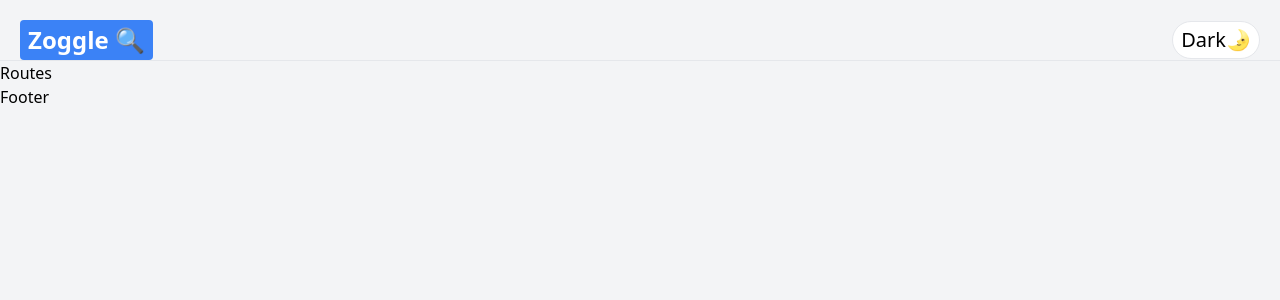
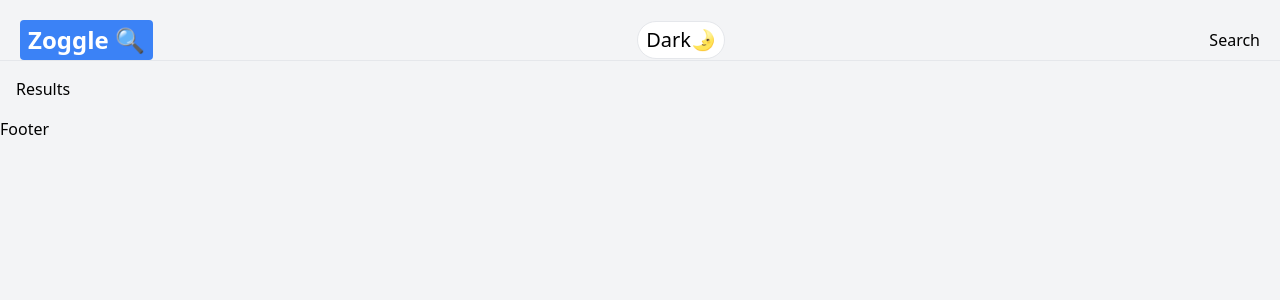
Before and after one commit to zichengshan/Zoggle, a React (Create React App) app: page /search in a window 1280 px wide. Shown: the top 300 px of the page. Built offline with nearby package versions, Linux system fonts and the light colour scheme.

Commit message:
RoutesComponent and Results

```diff
--- a/src/App.js
+++ b/src/App.js
@@ -2,7 +2,7 @@ import React, {useState} from "react"
 
 import Navbar from "./components/Navbar"
 import Footer from "./components/Footer"
-import Routes from "./components/Routes"
+import RoutesComponent from "./components/RoutesComponent"
 
 function App() {
     const [darkTheme, setDarkTheme] = useState(false)
@@ -10,7 +10,7 @@ function App() {
         <div className={darkTheme ? 'dark' : ''}>
             <div className='bg-gray-100 dark:bg-gray-900 dark:text-gray-200 min-h-screen'>
                 <Navbar darkTheme={darkTheme} setDarkTheme={setDarkTheme}/>
-                <Routes />
+                <RoutesComponent />
                 <Footer />
             </div>
         </div>
--- a/src/components/Navbar.jsx
+++ b/src/components/Navbar.jsx
@@ -1,5 +1,7 @@
 import React from "react"
 import {Link} from "react-router-dom"
+
+import Search from "./Search"
 
 function Navbar({darkTheme, setDarkTheme}) {
     return (
@@ -13,6 +15,7 @@ function Navbar({darkTheme, setDarkTheme}) {
                 <button type='button' onClick={() => setDarkTheme(!darkTheme)} className='text-xl dark:bg-gray-50 dark:text-gray-900 bg-white border rounded-full px-2 py-1 hover:shadow-lg'>
                     {darkTheme ? 'Light🌞' : 'Dark🌛'}
                 </button>
+                <Search />
             </div>
         </div>
     )
--- /dev/null
+++ b/src/components/Results.jsx
@@ -0,0 +1,11 @@
+import React from "react"
+
+function Results() {
+    return (
+        <div>
+            Results
+        </div>
+    )
+}
+
+export default Results
--- a/src/components/Routes.jsx
+++ /dev/null
@@ -1,11 +0,0 @@
-import React from "react"
-
-function Routes() {
-return (
-    <div>
-        <h1>Routes</h1>
-    </div>
-)
-}
-
-export default Routes
--- /dev/null
+++ b/src/components/RoutesComponent.jsx
@@ -0,0 +1,20 @@
+import React from "react"
+import {Routes, Route, Navigate } from "react-router-dom"
+
+import Results from './Results'
+
+function RoutesComponent() {
+    return (
+        <div className='p-4'>
+            <Routes>
+                <Route exact path="/" element = {<Navigate to="/search" replace={true} />} />
+                <Route exact path='/search' element={<Results />} />
+                <Route exact path="/images" element={<Results />} />
+                <Route exact path="/news" element={<Results />} />
+                <Route exact path="/videos" element={<Results />} />
+            </Routes>
+        </div>
+    )
+}
+
+export default RoutesComponent
--- /dev/null
+++ b/src/components/Search.jsx
@@ -0,0 +1,11 @@
+import React from "react"
+
+function Search() {
+    return (
+        <div>
+            Search
+        </div>
+    )
+}
+
+export default Search
```
